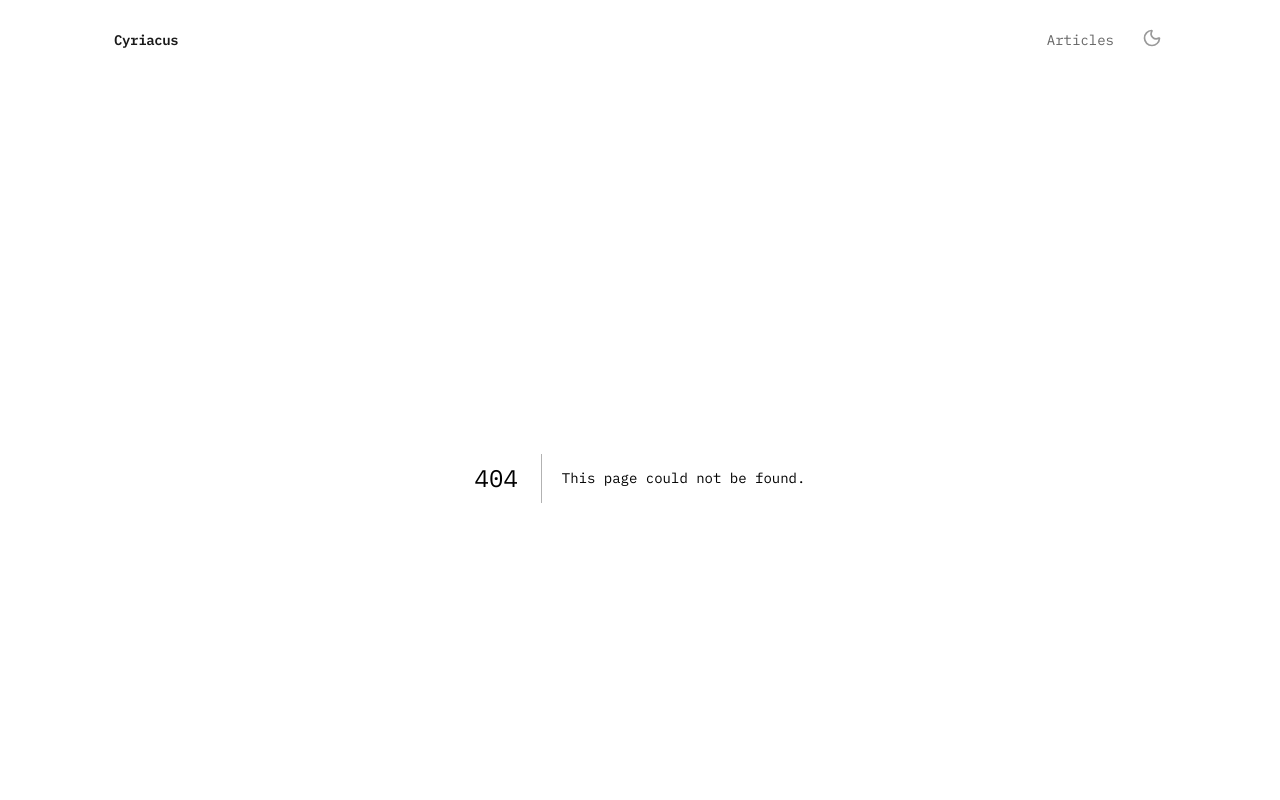
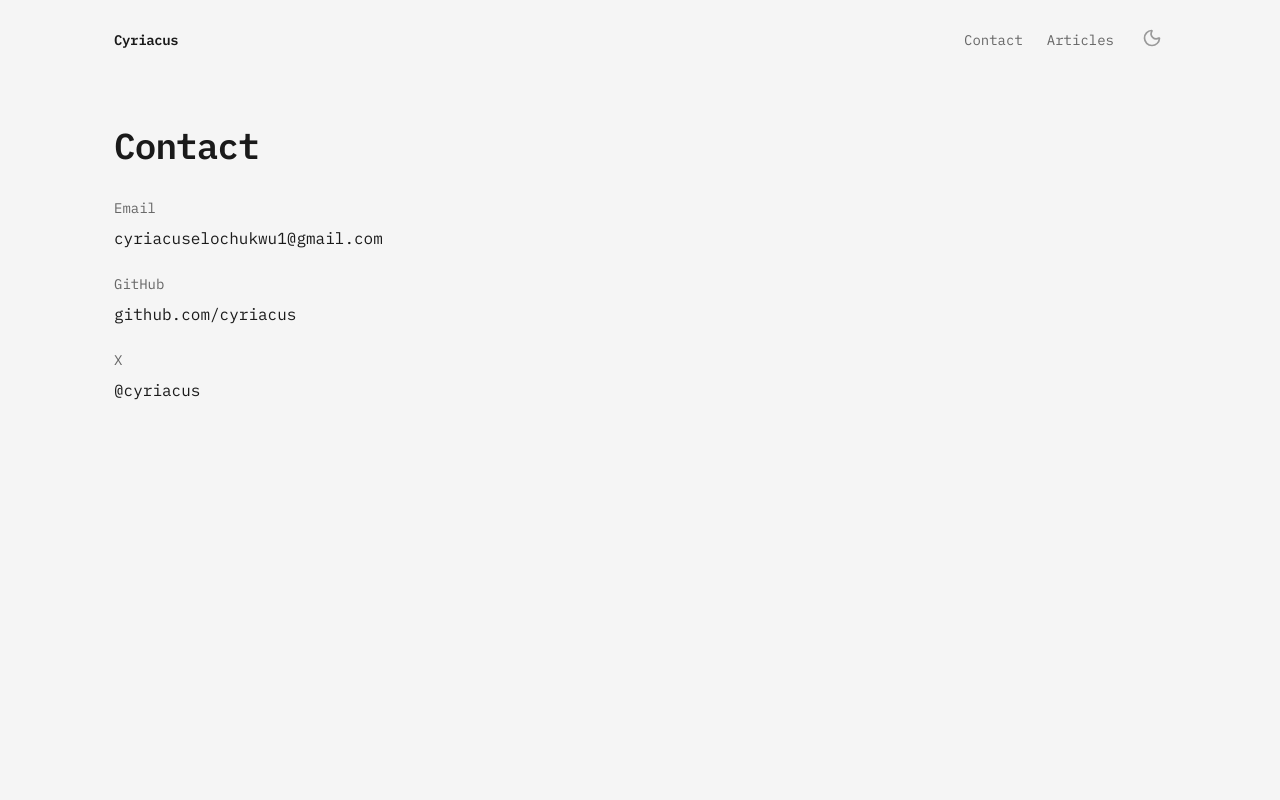
Before and after one commit to cyriacus73/cyriacus, a Next.js app: page /contact in a window 1280 px wide. Before the commit this address had no page. Shown: the top 800 px of the page. Built offline with nearby package versions, Linux system fonts and the light colour scheme.

Commit message:
feat: contact page

```diff
--- /dev/null
+++ b/src/app/contact/page.tsx
@@ -0,0 +1,54 @@
+import type { Metadata } from "next";
+
+export const metadata: Metadata = {
+  title: "Contact",
+  description: "Get in touch.",
+};
+
+export default function ContactPage() {
+  return (
+    <main className="min-h-screen">
+      <div className="py-12">
+        <h1 className="font-mono text-4xl font-semibold tracking-tight text-text-primary mb-8">
+          Contact
+        </h1>
+
+        <div className="space-y-6">
+          <div>
+            <p className="font-mono text-sm text-text-muted mb-2">Email</p>
+            <a
+              href="mailto:cyriacuselochukwu1@gmail.com"
+              className="text-text-primary hover:text-accent font-mono text-base transition-colors"
+            >
+              cyriacuselochukwu1@gmail.com
+            </a>
+          </div>
+
+          <div>
+            <p className="font-mono text-sm text-text-muted mb-2">GitHub</p>
+            <a
+              href="https://github.com/cyriacus73"
+              target="_blank"
+              rel="noopener noreferrer"
+              className="text-text-primary hover:text-accent font-mono text-base transition-colors"
+            >
+              github.com/cyriacus
+            </a>
+          </div>
+
+          <div>
+            <p className="font-mono text-sm text-text-muted mb-2">X</p>
+            <a
+              href="https://x.com/cyriacus73"
+              target="_blank"
+              rel="noopener noreferrer"
+              className="text-text-primary hover:text-accent font-mono text-base transition-colors"
+            >
+              @cyriacus
+            </a>
+          </div>
+        </div>
+      </div>
+    </main>
+  );
+}
--- a/src/components/ui/nav.tsx
+++ b/src/components/ui/nav.tsx
@@ -17,6 +17,11 @@ export default function Nav() {
       <nav>
         <ul className="flex gap-6 items-center">
           <li>
+            <Link href="/contact" className="font-mono text-sm text-text-muted hover:text-accent">
+              Contact
+            </Link>
+          </li>
+          <li>
             <Link href="/articles" className="font-mono text-sm text-text-muted hover:text-accent">
               Articles
             </Link>
```
